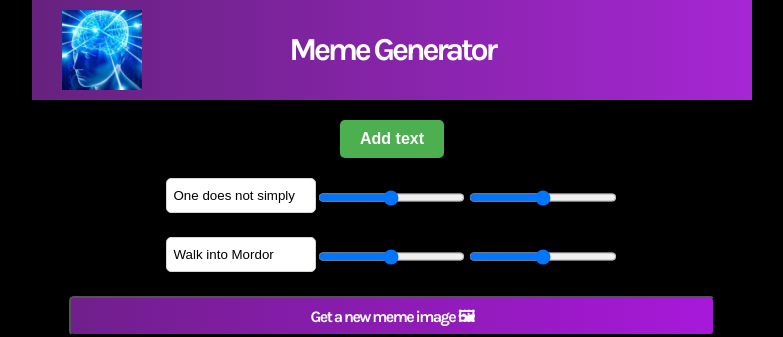
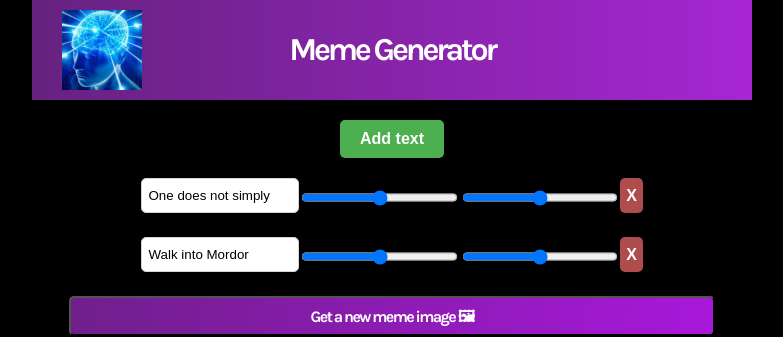
Before and after one commit to Rolzix/Meme-generator, a React (Vite) app: page / in a window 1280 px wide. Shown: the top 337 px of the page, without its empty margins (248-1031 px from the left). Built offline with nearby package versions, Linux system fonts and the light colour scheme; no server answers.

Commit message:
Feature: Added remove text button

```diff
--- a/src/App.css
+++ b/src/App.css
@@ -90,6 +90,18 @@ input {
   display: flex;
 }
 
+.inputs > button {
+  width: 50px;
+  height: 35px;
+  border-radius: 5px;
+  border: none;
+  background-color: #af4c4c;
+  color: #fff;
+  font-size: 16px;
+  font-weight: bold;
+  cursor: pointer;
+}
+
 .addText--button {
   padding: 10px 20px;
   margin-top: 20px;
--- a/src/components/Meme.jsx
+++ b/src/components/Meme.jsx
@@ -28,6 +28,11 @@ export default function Meme() {
       text: "test",
     };
     setElements([...elements, newElement]);
+  };
+
+  const handleRemoveElement = (id, e) => {
+    e.preventDefault();
+    setElements(elements.filter((element) => element.id !== id));
   };
 
   React.useEffect(() => {
@@ -95,6 +100,7 @@ export default function Meme() {
             // value={sliderValue}
             onChange={(e) => updateText(element.id, e)}
           />
+          <button onClick={(e) => handleRemoveElement(element.id, e)}>X</button>
         </div>
       );
     });
```
